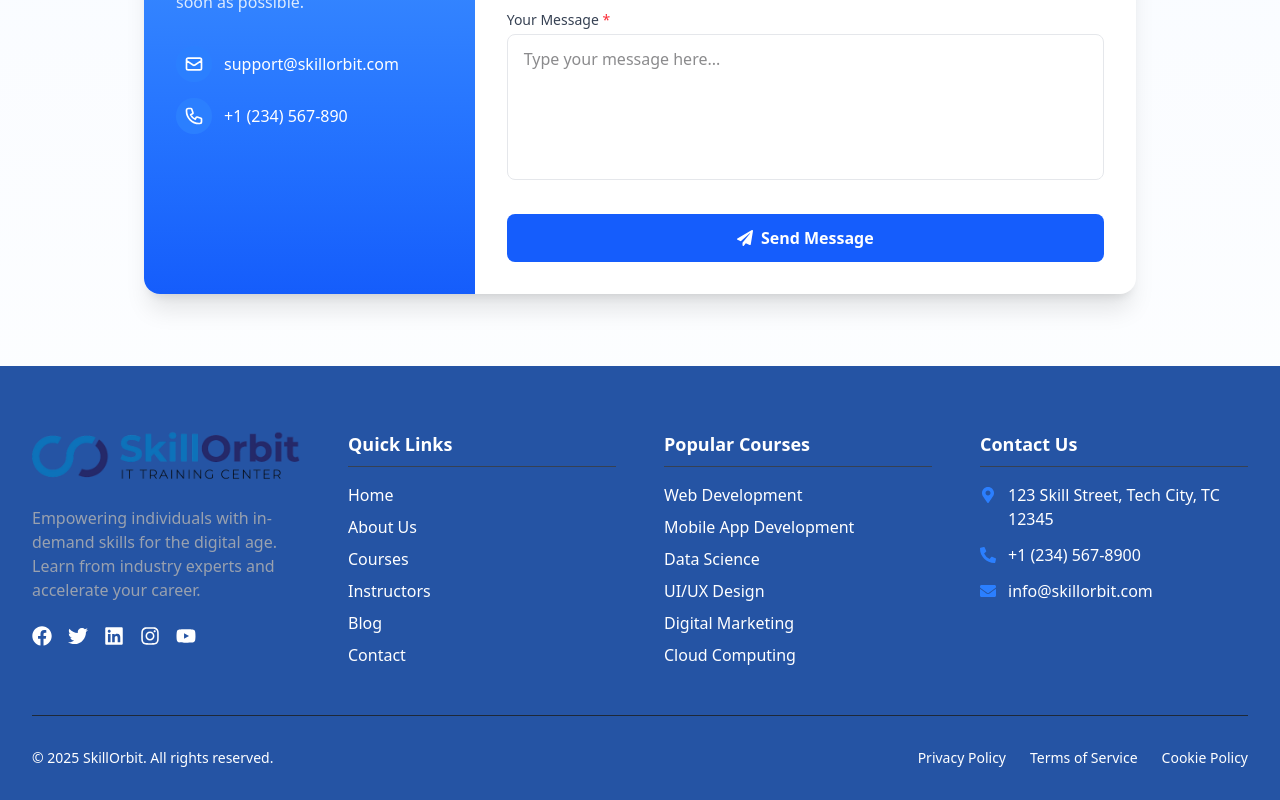
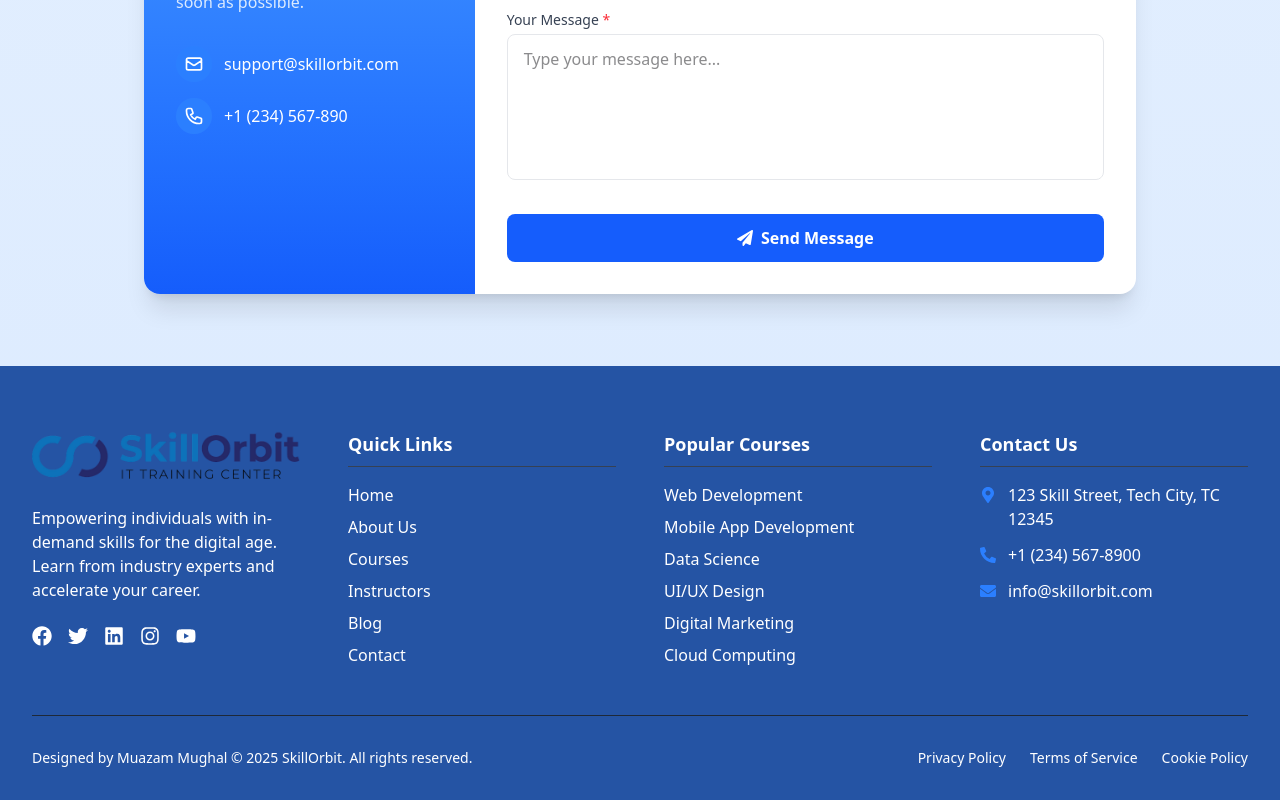
Before and after one commit to MuazamMughal/skillOrbit-app, a Next.js app: page / in a window 1280 px wide. Shown: the part 4682-5482 px from the top of the page. Built offline with nearby package versions, Linux system fonts and the light colour scheme.

Commit message:
SkillOrbit app working  on  Footer

```diff
--- a/src/app/layout.tsx
+++ b/src/app/layout.tsx
@@ -26,7 +26,9 @@ export default function RootLayout({
 }>) {
   return (
     <html lang="en">
-      <body className="bg-white container mx-auto bg-gradient-to-b from-blue-100 to-white">
+      {/* <body className="bg-white container mx-auto bg-gradient-to-b from-[#CECA30] via-[#2554A4] to-[#32A1DA]"> */}
+      <body className="bg-white container mx-auto bg-gradient-to-b from-blue-100 via-blue-50 to-blue-100">
+
         <div className=" ">
         <Navbar />
         {children}
--- a/src/components/common/Footer.tsx
+++ b/src/components/common/Footer.tsx
@@ -44,7 +44,7 @@ const Footer = () => {
           {/* Company Info */}
           <div className="space-y-4">
             <Image src="/logo2.png" alt="Logo" width={300} height={200} className="mb-6" />
-            <p className="text-gray-400">Empowering individuals with in-demand skills for the digital age. Learn from industry experts and accelerate your career.</p>
+            <p className="text-white">Empowering individuals with in-demand skills for the digital age. Learn from industry experts and accelerate your career.</p>
             <div className="flex space-x-4 pt-2">
               <a href="#" className="text-white hover:text-[#32A1DA] transition-colors duration-300">
                 <FaFacebook className="w-5 h-5" />
@@ -117,6 +117,7 @@ const Footer = () => {
         {/* Bottom Bar */}
         <div className="border-t border-gray-800 mt-12 pt-8 flex flex-col md:flex-row justify-between items-center">
           <p className="text-white text-sm">
+            Designed by Muazam Mughal
             &copy; {currentYear} SkillOrbit. All rights reserved.
           </p>
           <div className="flex space-x-6 mt-4 md:mt-0">
```
